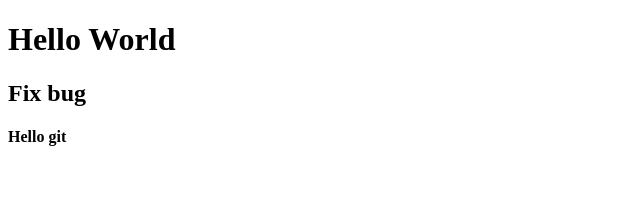
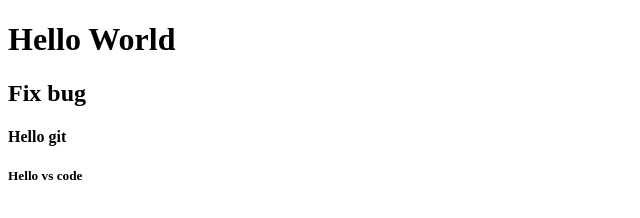
Before and after one commit to slastonm/fe-start-120225, a plain HTML site: page 02/index.html in a window 1280 px wide. Shown: the full height of the page, 0-640 px from the left. Drawn offline with Linux system fonts and the light colour scheme.

Commit message:
commit from vs code

```diff
--- a/02/index.html
+++ b/02/index.html
@@ -15,5 +15,8 @@
     <h4>
         Hello git
     </h4>
+    <h5>
+        Hello vs code
+    </h5>
 </body>
 </html>
```
